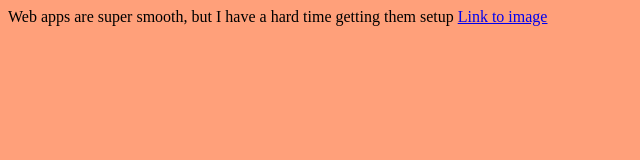
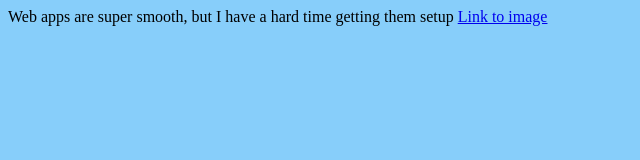
Before and after one commit to sim0nlind/peergrade-prototypes, a plain HTML site: page index.html in a window 1280 px wide. Shown: the whole page, without its empty margins (0-640 px from the left). Drawn offline with Linux system fonts and the light colour scheme.

Commit message:
Hm, this time maybe?

```diff
--- a/index.html
+++ b/index.html
@@ -71,7 +71,7 @@
 
     <style>
       body {
-        background: lightsalmon;
+        background: lightskyblue;
       }
     </style>
     <title>PWA fuck yea</title>
```
Also changed, not shown: manifest.json.
